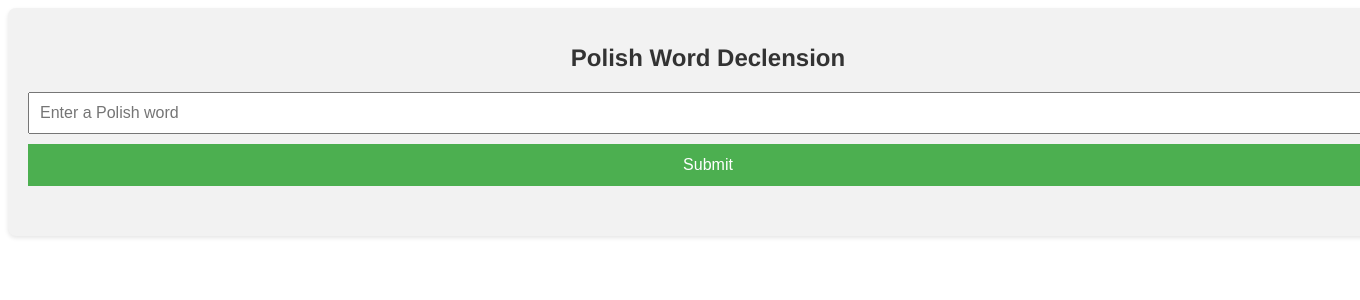
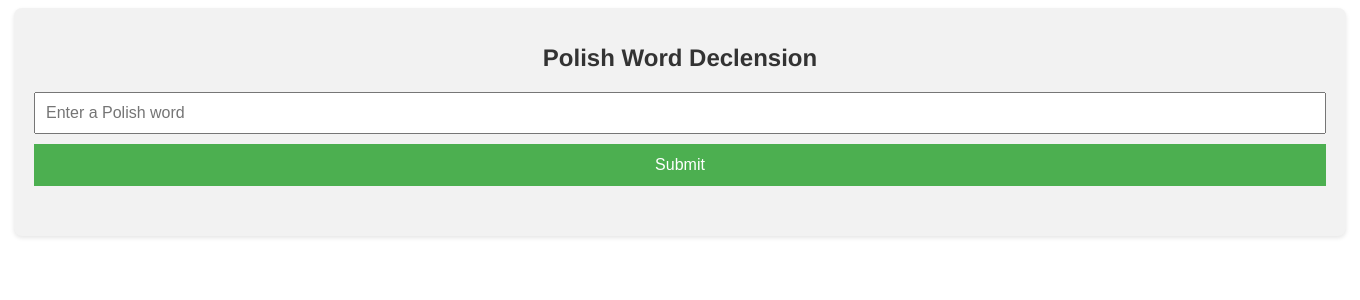
Before and after one commit to JonErvin/jonwervin.github.io, a Flask app: page / in a window 1360 px wide; the page is wider, and only the part inside the window is pictured. Shown: the top 300 px of that part. Run offline with Flask 3, Linux system fonts and the light colour scheme.

Commit message:
Too big, 95vw

```diff
--- a/static/style.css
+++ b/static/style.css
@@ -1,5 +1,5 @@
 .container {
-    width: 100vw;
+    width: 95vw;
     margin: 0 auto;
     padding: 20px;
     text-align: center;
```
